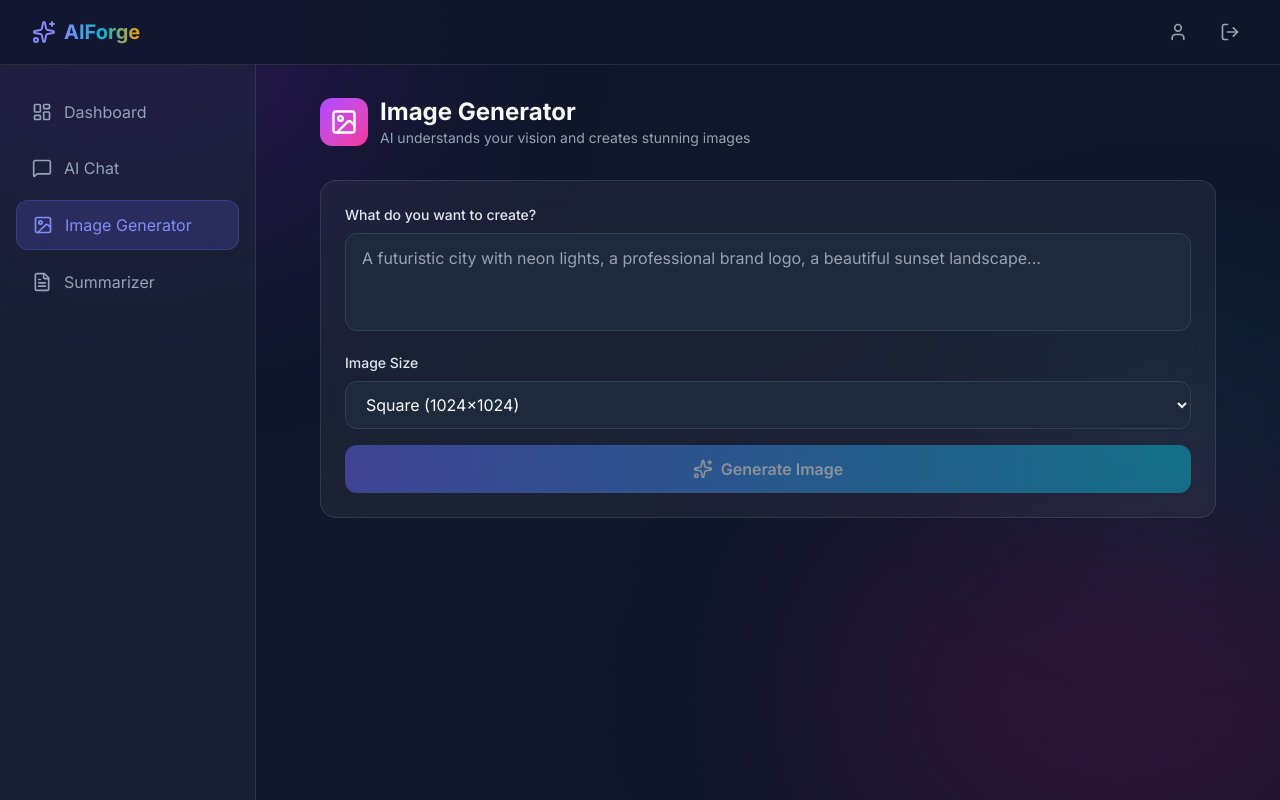
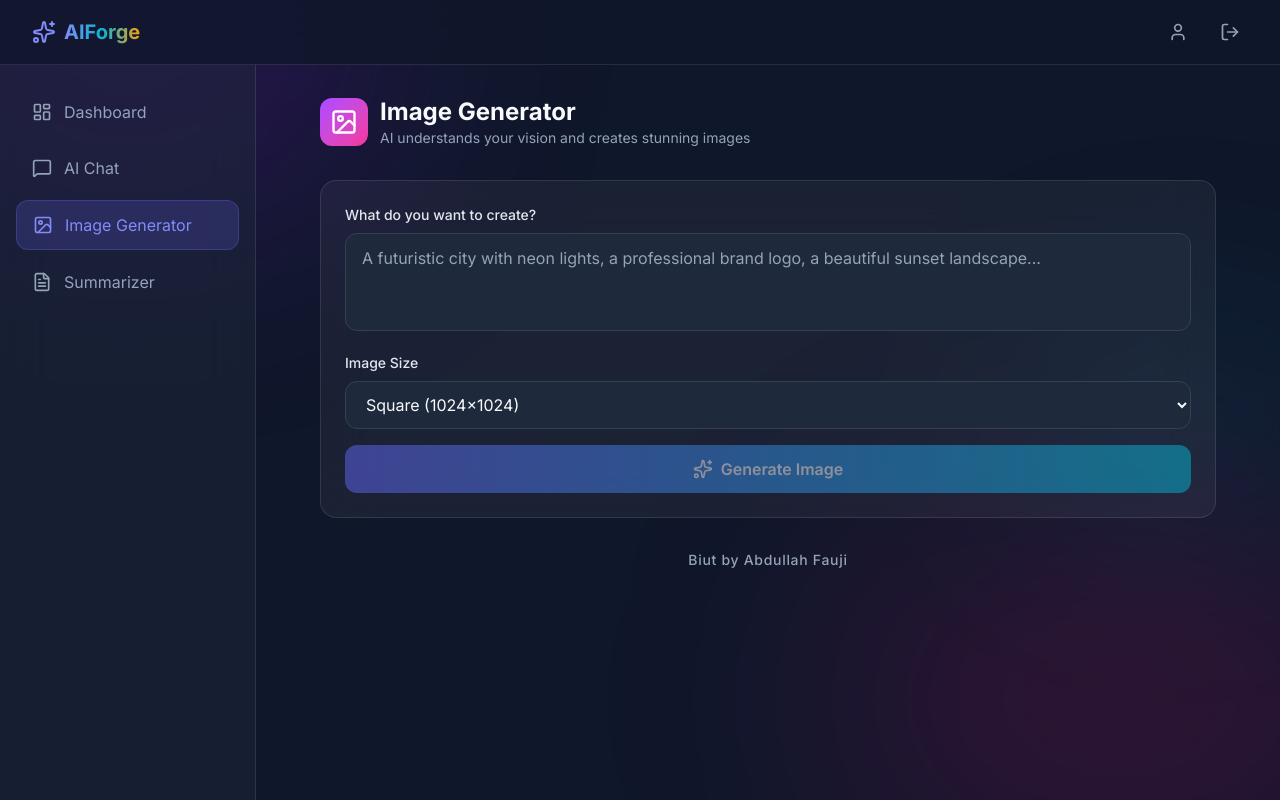
Before and after one commit to abdullah143339-byte/ai-saas, a Next.js app: page /dashboard/image-generator in a window 1280 px wide. Built offline with nearby package versions, Linux system fonts and the light colour scheme; no server answers.

Commit message:
Add 'Biut by Abdullah Fauji' branding

```diff
--- a/src/app/dashboard/image-generator/page.tsx
+++ b/src/app/dashboard/image-generator/page.tsx
@@ -169,6 +169,12 @@ export default function ImageGeneratorPage() {
             </div>
           </div>
         )}
+
+        <div className="text-center mt-8 pb-4">
+          <p className="text-light-3 text-sm font-medium tracking-wider">
+            Biut by Abdullah Fauji
+          </p>
+        </div>
       </div>
     </div>
   );
```
